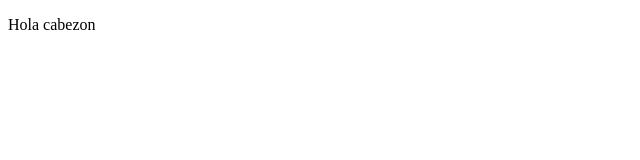
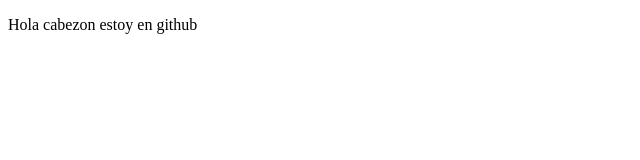
Before and after one commit to elrocka/proyectoDemoCursoPrework, a plain HTML site: page index.html in a window 1280 px wide. Shown: the whole page, without its empty margins (0-640 px from the left). Drawn offline with Linux system fonts and the light colour scheme.

Commit message:
cambios de prueba

```diff
--- a/index.html
+++ b/index.html
@@ -7,6 +7,6 @@
     <title>Hola mocoso</title>
 </head>
 <body>
-    <p>Hola cabezon</p>
+    <p>Hola cabezon estoy en github</p>
 </body>
 </html>
```
